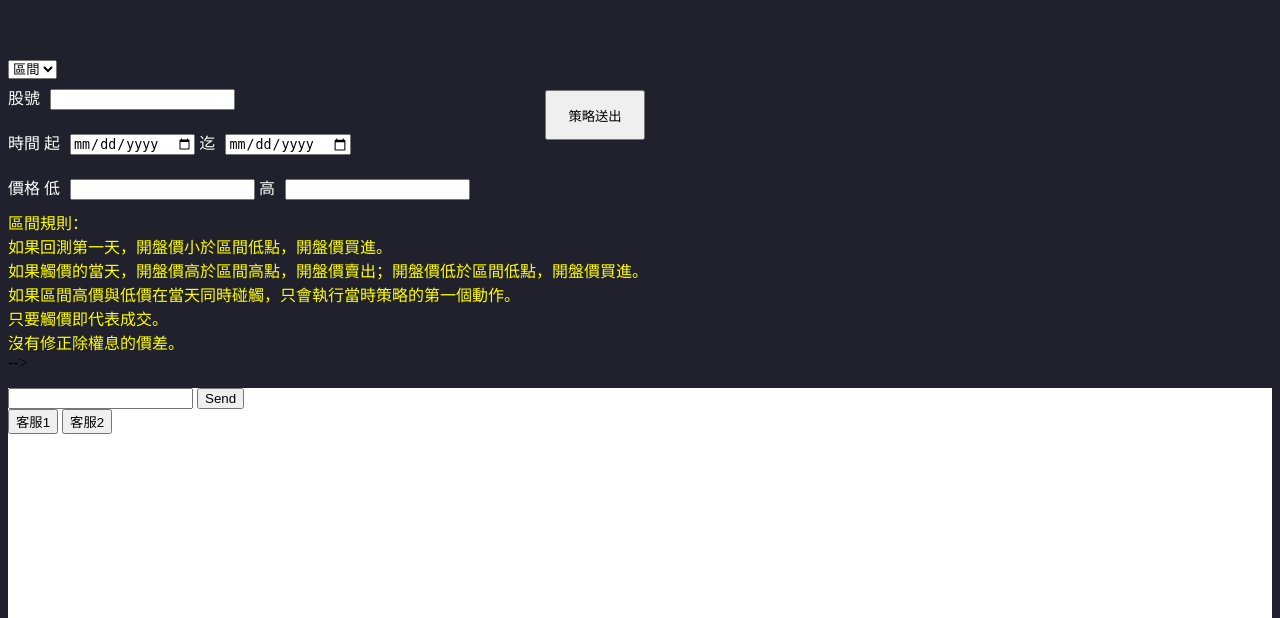
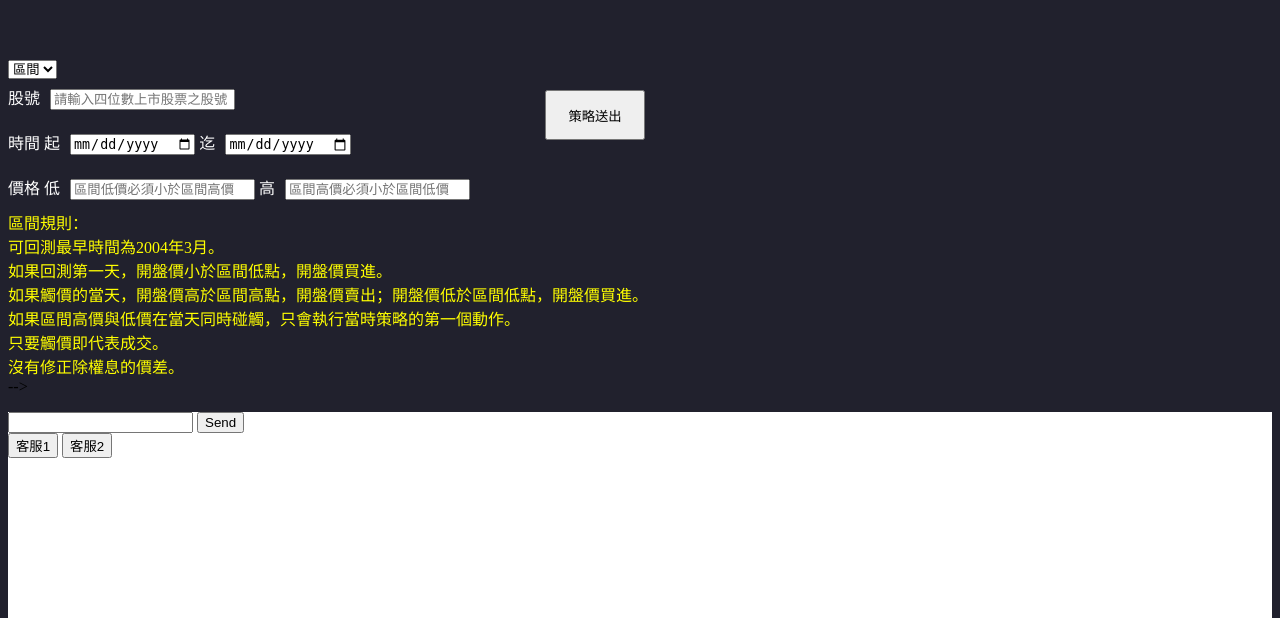
Before and after one commit to qh70/stock-strategies, a Flask app: page / in a window 1280 px wide. Shown: the top 618 px of the page. Run offline with Flask 2, Linux system fonts and the light colour scheme; some libraries are stand-ins or nearby versions.

Commit message:
6/10 before going to small tree

```diff
--- a/app.py
+++ b/app.py
@@ -200,26 +200,34 @@ def api_getstrategy():
                 db_connection = pool.get_connection()
                 cursor = db_connection.cursor()
                 cursor.execute("SELECT `日期`,`開盤價`,`最高價`,`最低價`,`收盤價`,`漲跌價差` FROM `all_stocks_and_dates_F_test` WHERE `證券代號` = '"+stock_number+"' AND `日期` BETWEEN  '"+buffer_date+"' AND '"+end_date+"' ORDER BY `日期` DESC;")
-                result_for_ma = cursor.fetchall()
+                result_for_ma = cursor.fetchall() # 降冪
             except mysql.connector.Error as err:
                 print(err, "error msg")
             finally:
                 db_connection.close()
-
+        if result_for_ma == []:
+            return jsonify({"trade_dates_and_price": "回測均線超過資料開始時間"})
         trade_dates = [] # 所有交易日期
         above_ma_dates = [] # 列出所有收盤價在均線上方的日期
         under_ma_dates = [] # 列出所有收盤價在均線下方的日期
         result_add_ma = [] # 所有最低價、日期、開盤價、收盤價、均價集合
-
-        for i in range(len(result_for_ma)-how_many_ma+1): # 共有幾天
+        print("result_for_ma", result_for_ma)
+        for i in range(len(result_for_ma)):
             if result_for_ma[i][0] >= start_date:
-                total = 0
-                for j in range(i,i+how_many_ma): # 每天的均線
-                    close = result_for_ma[j][4]
-                    total = total+close
+                if i+how_many_ma > len(result_for_ma): # 當求均線最早的那一天超出result_for_ma的資料，return"回測均線超過資料開始時間"
+                    return jsonify({"trade_dates_and_price": "回測均線超過資料開始時間"})
+                else:
+                    total = 0
+                    for j in range(i,i+how_many_ma): # 每天的均線
+                        close = result_for_ma[j][4]
+                        total = total+close
                 result_add_ma.append([result_for_ma[i][3]/100, result_for_ma[i][0], result_for_ma[i][1]/100, result_for_ma[i][4]/100, (math.floor(total/how_many_ma))/100.0, result_for_ma[i][2]/100, result_for_ma[i][5]/100])
-            else:
-                continue
+            else: # 日期開始小於要求起測日期
+                if i == 0:
+                    return jsonify({"trade_dates_and_price": "回測均線超過資料開始時間"})
+                else:
+                    break
+        print("result_add_ma", result_add_ma)
         result_add_ma.reverse()
         for k in range(len(result_add_ma)): # 分類站上與跌破均線的日期集合
             if result_add_ma[k][3] > result_add_ma[k][4]:
--- a/templates/index.html
+++ b/templates/index.html
@@ -5,7 +5,8 @@
     <meta charset="UTF-8">
     <meta http-equiv="X-UA-Compatible" content="IE=edge,chrome=1">
     <meta name="viewport" content="width=device-width, initial-scale=1.0">
-    <title>股票回測</title>
+    <title>Stocks Strategies Tracing Back System</title>
+    <link rel="shortcut ico" href="#"/>
     <style type="text/css">
     body {
         background-color: rgb(33, 33, 45);
@@ -26,22 +27,23 @@
             <option value="2">均線</option>
         </select>
         <div>
-            股號<input id="stock_number" style="margin-top: 10px;margin-left:10px">
+            股號<input id="stock_number" style="margin-top: 10px;margin-left:10px" placeholder="請輸入四位數上市股票之股號 ex:2330">
         </div>
         <div style="margin-top: 20px;">
             <span>時間</span>
-            起<input type="date" id="start_date" style="margin-left:10px">
+            起<input type="date" id="start_date" style="margin-left:10px" placeholder="開始時間必須早於結束時間">
             迄<input type="date" id="end_date" style="margin-left:10px">
         </div>
         <div style="margin-top: 20px;" id="input_price_for_region" >
             <span>價格</span>
-            低<input type="" id="lowest_price_for_region" style="margin-left:10px">
-            高<input type="" id="highest_price_for_region" style="margin-left:10px">
+            低<input type="" id="lowest_price_for_region" style="margin-left:10px" placeholder="區間低價必須小於區間高價">
+            高<input type="" id="highest_price_for_region" style="margin-left:10px" placeholder="區間高價必須小於區間低價">
         </div>
         <div style="margin-top: 20px;display: none;" id="input_for_ma">
             <span>均線</span>
-            <input id="how_many_ma">
+            <input id="how_many_ma" placeholder="請輸入不超過2400之正整數">
         </div>
+        <div id="warming" style="display:none;color:red"></div>
     </div>
 
     <script type="text/javascript">
@@ -97,17 +99,30 @@
             let draw_pic_data;
             let chart = document.getElementById("chart")
             let reward = document.getElementById("reward")
+            let warming = document.getElementById("warming");
             let req=new XMLHttpRequest;
             req.open("POST","/api/getstrategy");
             req.setRequestHeader("Content-type", "application/json")
             req.onload=function(){
+                // 把該消失的消掉
                 show_buy.innerHTML = "";
                 show_sale.innerHTML = "";
+                warming.style.display = "none";
+                chart.style.display = "none"; // 圖表
+                reward.style.display = "none"; // 報酬率
+
                 trade_dates_and_price = JSON.parse(this.responseText)["trade_dates_and_price"];
                 console.log(JSON.parse(this.responseText)["trade_dates_and_price"]);
                 draw_pic_data = JSON.parse(this.responseText)["draw_pic_data"];
                 document.getElementById("stock_name_and_number").innerHTML = JSON.parse(this.responseText)["stock_name_and_number"]; // 顯示股號、股票名稱
 
+                if(trade_dates_and_price === "回測均線超過資料開始時間"){// 如果後端回傳回測均線超過資料開始時間
+                    warming.innerHTML = "回測均線超過資料開始時間";
+                    warming.style.display = "block";
+                    stock_name_and_number.style.display = "none";
+                    return
+                }
+                else{
                     for(let i = 0;i<trade_dates_and_price.length;i++){
                         if(i%2 ==0){
                             let append_text_buy = document.createElement("div");
@@ -125,7 +140,13 @@
                     if(document.getElementsByTagName("canvas").length > 0){
                         document.getElementsByTagName("canvas")[0].remove()
                     }
+                    // 把該顯示的顯示回來
+                    chart.style.display = "block";
+                    reward.style.display = "block";
+
+
                     drawpic();
+                }
     //             if(JSON.parse(this.responseText)["ok"]==true){
     //                 window.location="/booking"
     //             }else{
@@ -838,6 +859,7 @@
     </div>
     <div style="color:yellow;margin-top: 10px;" id="region_rules">
         區間規則：
+        <br>可回測最早時間為2004年3月。
         <br>如果回測第一天，開盤價小於區間低點，開盤價買進。
         <br>如果觸價的當天，開盤價高於區間高點，開盤價賣出；開盤價低於區間低點，開盤價買進。
         <br>如果區間高價與低價在當天同時碰觸，只會執行當時策略的第一個動作。
@@ -846,6 +868,8 @@
     </div>
     <div style="display:none;color:yellow;margin-top: 10px;" id="ma_rules">
         均線規則：
+        <br>資料開始時間為2004年3月，請注意回測均線與開始回測日期的關係；EX：十年線(2400天均線)開始回測時間不得早於2014年3月。
+        <br>最大回測均線：2400(十年線)
         <br>以收盤價高於與低於該日均線作為買進與賣出依據。
         <br>當日沒有成交量或當日暫停交易收盤價皆與昨日同。
         <br>均線使用無條件捨去小數第三位。
```
Lines whose indentation alone changed are shown as unchanged.
